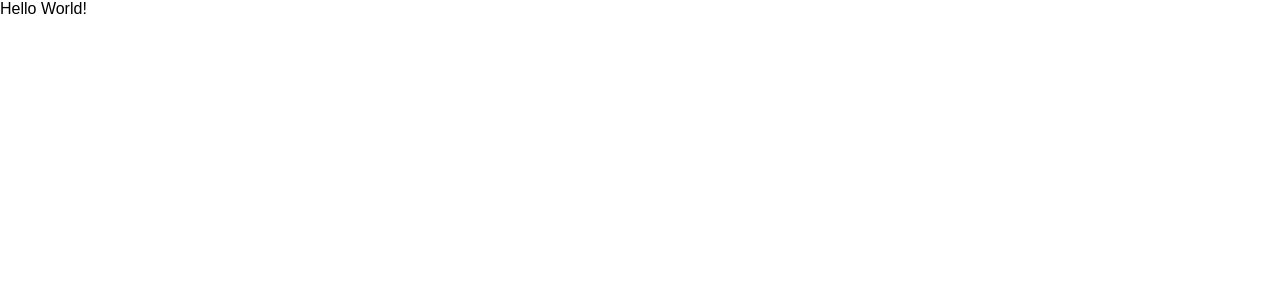
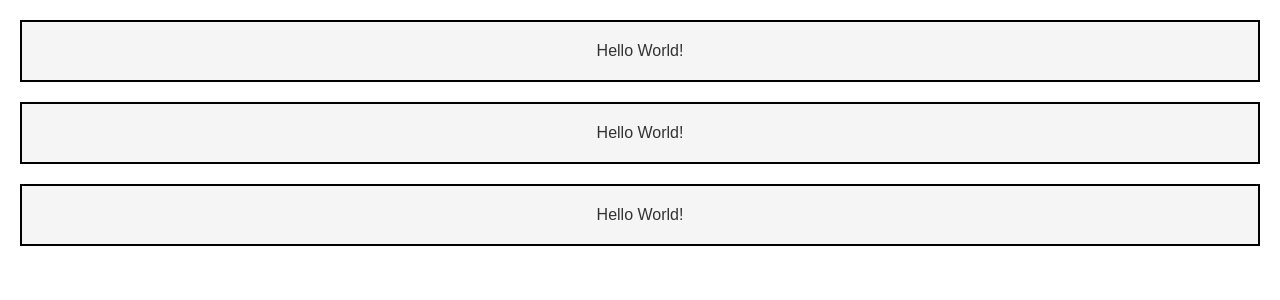
Before and after one commit to simonvlc/react-app, a React (Create React App) app: page / in a window 1280 px wide. Shown: the top 300 px of the page. Built offline with nearby package versions, Linux system fonts and the light colour scheme.

Commit message:
refactoring to first component

```diff
--- a/src/App.js
+++ b/src/App.js
@@ -1,7 +1,14 @@
 import React from 'react';
+import HelloWorld from './HelloWorld';
 
 const App = () => {
-  return (<div className="App">Hello World!</div>);
-}
+  return (
+    <div className="App">
+      <HelloWorld/>
+      <HelloWorld/>
+      <HelloWorld/>
+    </div>
+  );
+};
 
 export default App;
--- /dev/null
+++ b/src/HelloWorld.css
@@ -0,0 +1,8 @@
+.HelloWorld {
+  border: 2px solid black;
+  text-align: center;
+  background: #f5f5f5;
+  color: #333;
+  margin: 20px;
+  padding: 20px;
+}
--- /dev/null
+++ b/src/HelloWorld.js
@@ -0,0 +1,8 @@
+import React from 'react';
+import './HelloWorld.css';
+
+const HelloWorld = () => {
+  return (<div className="HelloWorld">Hello World!</div>);
+};
+
+export default HelloWorld;
```
